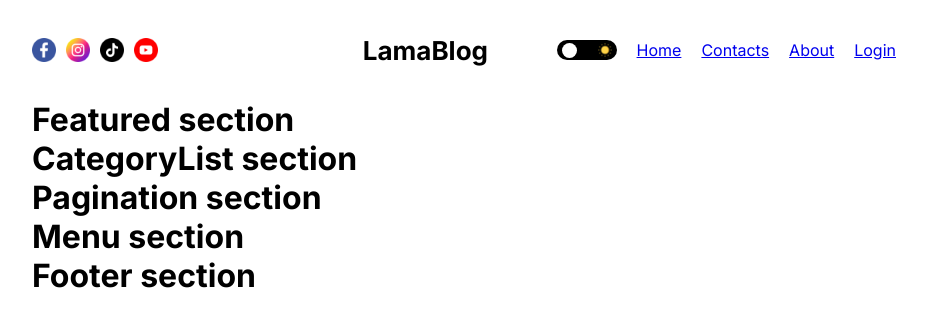
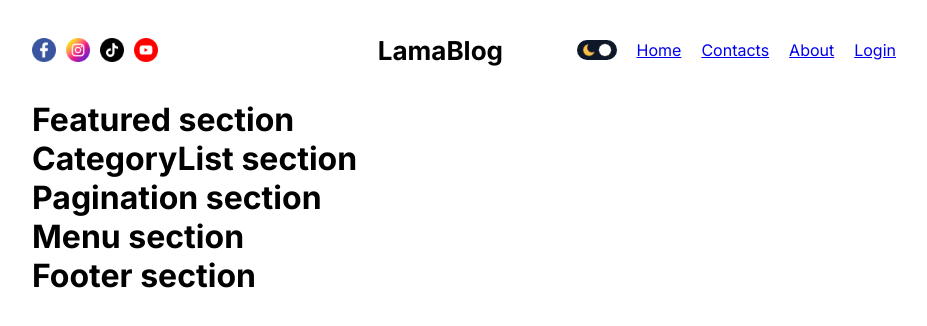
Before and after one commit to ParvezMah/Full_Stack_Blog_Next_MongoDB_Prisma_Lama_Dev, a Next.js app: page / in a window 1280 px wide. Shown: the top 326 px of the page, without its empty margins (176-1103 px from the left). Built offline with nearby package versions, Linux system fonts and the light colour scheme.

Commit message:
CSS Dark Mode Completed and Context API Set up

```diff
--- a/src/Components/Navbar/Navbar.module.css
+++ b/src/Components/Navbar/Navbar.module.css
@@ -20,6 +20,8 @@
 
 .links{
     display: flex;
+    justify-content: flex-end;
+    align-items: center;
     flex:1;
     gap: 20px;
 }
--- a/src/Components/ThemeToggle/ThemeToggle.jsx
+++ b/src/Components/ThemeToggle/ThemeToggle.jsx
@@ -1,12 +1,29 @@
-import React from 'react';
+"use client"
+
 import styles from "./ThemeToggle.module.css"
 import Image from 'next/image';
+import React, { useContext } from 'react';
+import { ThemeContext } from '@/Context/ThemeContextProvider';
 
 const ThemeToggle = () => {
+
+    const {theme, toggle} = useContext(ThemeContext);
+
     return (
-        <div className={styles.container}>
+        <div
+            className={styles.container}
+            onClick={toggle}
+            style={
+                theme === "dark" ? {backgroundColor:"white"} : {backgroundColor:"#0f172a"}
+            }>
             <Image src="/moon.png" alt="moon" width={14} height={14}/>
-            <div className={styles.ball}></div>
+        <div className={styles.ball}
+                style={
+                    theme === "dark"
+                    ? {left:1, background: "#0f172a"}
+                    : {right:1, background: "white"}
+                }
+            ></div>
             <Image src="/sun.png" alt="moon" width={14} height={14}/>
         </div>
     );
--- a/src/Components/ThemeToggle/ThemeToggle.module.css
+++ b/src/Components/ThemeToggle/ThemeToggle.module.css
@@ -1,5 +1,5 @@
 .container{
-    width: 60px;
+    width: 40px;
     height: 20px;
     border-radius: 50px;
     cursor: pointer;
@@ -12,12 +12,10 @@
 }
 
 .ball{
-    width: 15px;
-    height: 15px;
+    width: 12px;
+    height: 12px;
     border-radius: 50%;
     background-color: #fff;
-    padding: 5px;
+    margin: 5px;
     position: absolute;
-
-
 }
--- /dev/null
+++ b/src/Context/ThemeContextProvider.jsx
@@ -0,0 +1,36 @@
+"use client"
+
+import React, { createContext, useEffect, useState } from 'react';
+
+export const ThemeContext = createContext();
+
+const getFromLocalStorage = () =>{
+    if(typeof window !== undefined){
+        const value = localStorage.getItem("theme");
+        return value || "light";
+    }
+}
+
+const ThemeContextProvider = ({children}) => {
+
+    const [theme, setTheme] = useState(()=>{
+        return getFromLocalStorage();
+    })
+
+    // Toggling function
+    const toggle = () =>{
+        setTheme(theme === "light" ? "dark" : "light");
+    }
+
+    useEffect(()=>{
+        localStorage.setItem("theme", theme)
+    }, [theme]);
+
+    return (
+        <ThemeContext.Provider value={{theme, toggle}}>
+            {children}
+        </ThemeContext.Provider>
+    );
+};
+
+export default ThemeContextProvider;
--- /dev/null
+++ b/src/Provides/ThemeProvider.jsx
@@ -0,0 +1,20 @@
+"use client"
+
+import { ThemeContext } from '@/Context/ThemeContextProvider';
+import React, { useContext, useEffect, useState } from 'react';
+
+const ThemeProvider = ({children}) => {
+
+    const {theme, toggle} = useContext(ThemeContext);
+    const [mounted, setMounted] = useState(false);
+
+    useEffect(()=>{
+        setMounted(true);
+    },[])
+
+    if(mounted){
+        return <div className={theme}>{children}</div>
+    }
+};
+
+export default ThemeProvider;
--- a/src/app/globals.css
+++ b/src/app/globals.css
@@ -9,6 +9,14 @@
     padding: 0;
     margin: 0;
     box-sizing: border-box;
+}
+
+
+.dark{
+    --bg:#0f172a;
+    --textColor:#ddd;
+    --softBg:#1f273a;
+    --softTextColor:#a6a6a6;
 }
 
 body{
--- a/src/app/layout.js
+++ b/src/app/layout.js
@@ -2,6 +2,8 @@
 import './globals.css'
 import { Inter } from 'next/font/google'
 import Footer from '@/Components/Footer/Footer'
+import ThemeContextProvider from '@/Context/ThemeContextProvider'
+import ThemeProvider from '@/Provides/ThemeProvider'
 
 const inter = Inter({ subsets: ['latin'] })
 
@@ -14,6 +16,8 @@
   return (
     <html lang="en">
       <body className={inter.className}>
+        <ThemeContextProvider>
+          <ThemeProvider>
             <div className='container'>
               <div className='wrapper'>
                 <Navbar></Navbar>
@@ -21,6 +25,8 @@
                 <Footer></Footer>
               </div>
             </div>
+          </ThemeProvider>
+        </ThemeContextProvider>
       </body>
     </html>
   )
```
Lines whose indentation alone changed are shown as unchanged.
